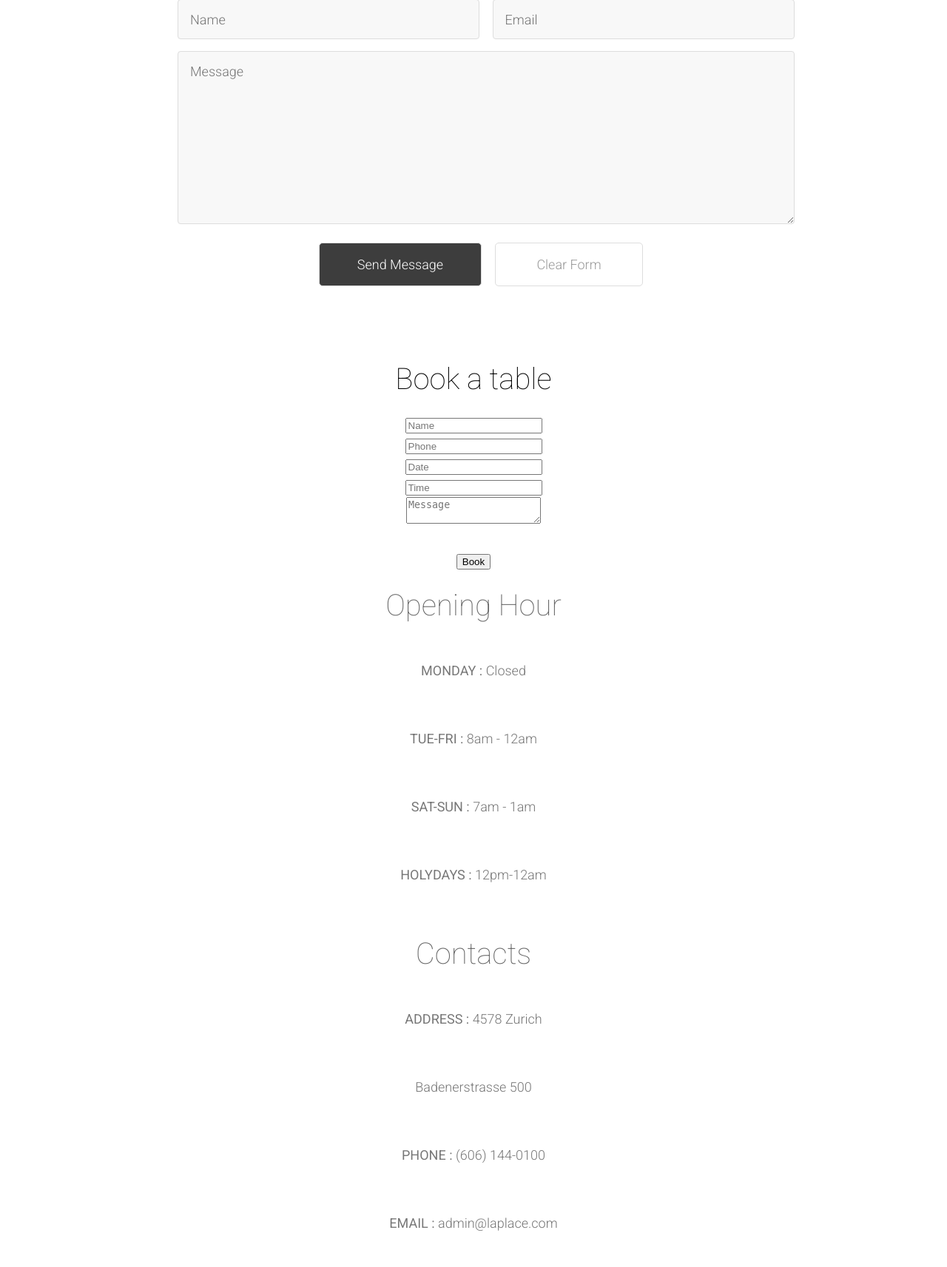
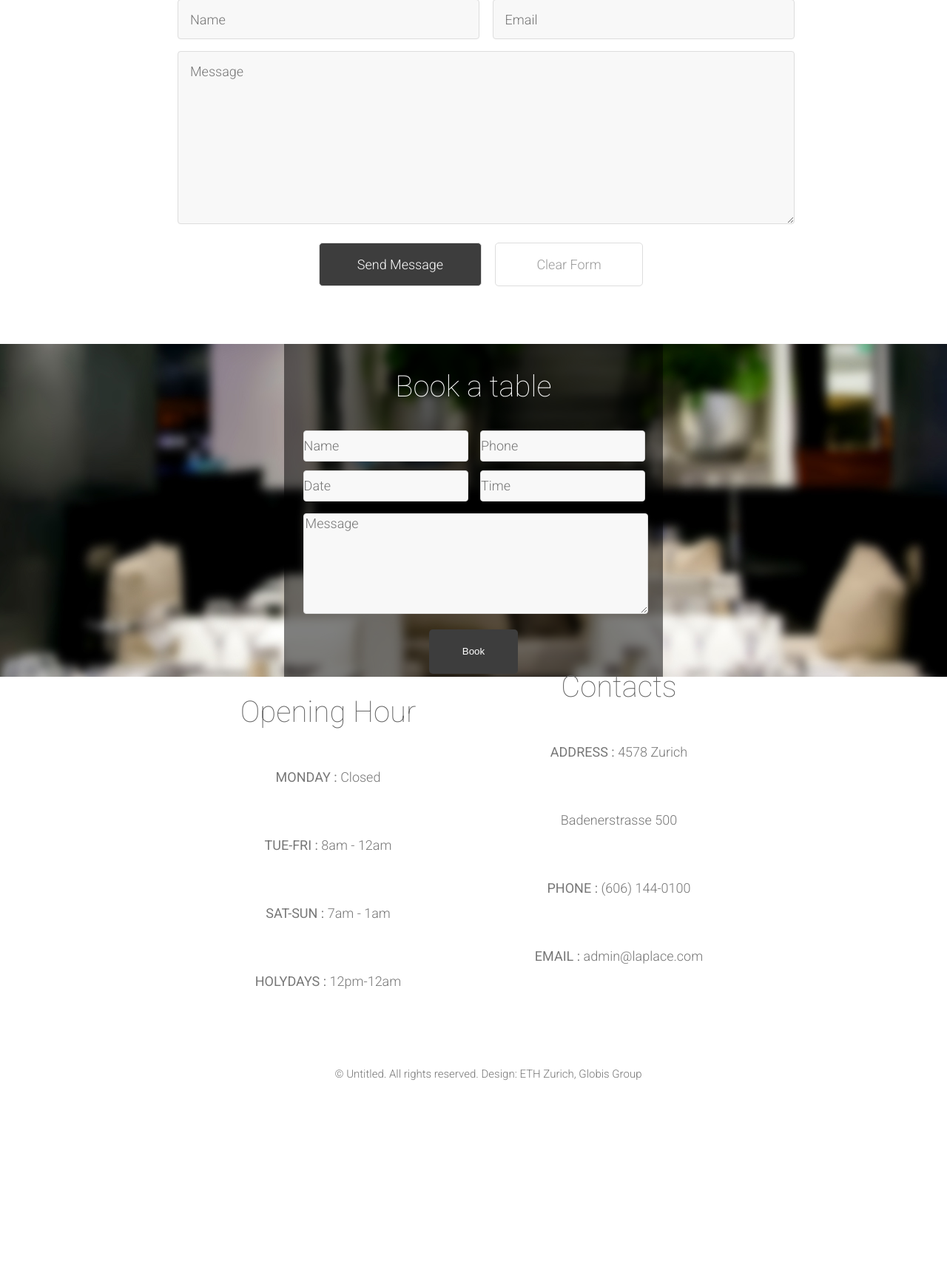
Before and after one commit to linusfessler/web-engineering, a PHP site: page / in a window 1280 px wide. Shown: the part 4096-5809 px from the top of the page at 74% size. After the commit the page ends 5557 px from the top, so only its background shows below. Run offline with PHP 8.4, Linux system fonts and the light colour scheme.

Commit message:
Book a table & Footer

```diff
--- a/assets/css/style.css
+++ b/assets/css/style.css
@@ -165,7 +165,7 @@ b {
 	line-height: 18px;
 }
 
-.contact-form input[type=text], .contact-form textarea {
+.contact-form input[type=text], .contact-form textarea, .book-a-table-form input[type=text], .book-a-table-form textarea {
 	font-family: inherit;
 	font-size: inherit;
 	font-weight: 300;
@@ -215,3 +215,95 @@ b {
 	background-color: white;
 	width: 200px;
 }
+
+/* Book a table */
+
+.book-a-table {
+    background-image: url(/images/book-table.jpg);
+    height:450px;
+    background-position: center;
+}
+
+.book-a-table-form-container {
+    width: 40%;
+    height:440px;
+    margin: 0 auto;
+    padding-top: 10px;;
+    background-color: rgba(0, 0, 0, 0.5);
+}
+
+.book-a-table-form {
+	width: 90%;
+	margin: 0 auto;
+	font-size: 18px;
+	font-weight: 100;
+	line-height: 18px;
+}
+
+.book-a-table-form input[type=text] {
+    width: 100%;
+	height: 40px;
+    padding: 0 0 0 0;
+    margin: 12px 0 0 0;
+	border: 1px solid #dddddd;
+	border-radius: 5px;
+}
+
+.book-a-table-form textarea {
+	width: 100%;
+	height: 130px;
+	margin-top: 16px;
+	border: 1px solid #dddddd;
+	border-radius: 5px;
+}
+
+.book-a-table-form input[type=text], .book-a-table-form textarea {
+	font-family: inherit;
+	font-size: inherit;
+	font-weight: 300;
+	background-color: #f8f8f8;
+	border: 1px solid #dddddd;
+	border-radius: 4px;
+}
+
+#btn-book {
+	color: white;
+	background-color: #3d3d3d;
+	width: 120px;
+    height: 60px;
+    margin: 0 auto;
+    border: none;
+    border-radius: 5px;
+}
+
+/* Opening hours */
+.opening-hours > div > p {
+
+}
+
+/* Footer */
+
+.footer {
+    margin: 50px auto 200px;
+}
+
+.footer ul {
+    list-style-type: none;
+    overflow: hidden;
+    font-family: inherit;
+    font-size: 15px
+}
+
+.footer ul li {
+    display: inline-block;
+    color: #777777;
+}
+
+.opening-hours {
+    -webkit-column-count: 2;
+    -moz-column-count: 2;
+    column-count: 2;
+    width: 60%;
+    margin:0 auto;
+    color: #777777;
+}
--- a/index.html
+++ b/index.html
@@ -263,17 +263,17 @@
 
 
 		<!-- 5th -->
-		<div >
-			<div >
-				<h2  >Book a table</h2>
+		<div class="book-a-table">
+			<div class=book-a-table-form-container>
+				<h2  style="color:white;">Book a table</h2>
 				<div >
 					<div>
-						<form method="post" action="#">
-							<div >
-								<div ><input type="text" placeholder="Name" /></div>
+						<form class="book-a-table-form" method="post" action="#">
+							<div style="-webkit-column-count: 2; -moz-column-count: 2; column-count: 2;">
+								<div class=""><input type="text" placeholder="Name" /></div>
 								<div ><input type="text" placeholder="Phone" /></div>
 							</div>
-							<div >
+							<div style="-webkit-column-count: 2; -moz-column-count: 2; column-count: 2;">
 								<div ><input type="text" placeholder="Date" /></div>
 								<div ><input type="text" placeholder="Time" /></div>
 							</div>
@@ -281,7 +281,7 @@
 								<div ><textarea name="message" placeholder="Message"></textarea></div>
 							</div>
 							</br>
-							<input type="submit"  value="Book" />
+							<input id="btn-book" type="submit"  value="Book" />
 						</form>
 					</div>
 				</div>
@@ -289,9 +289,9 @@
 		</div>
 
 
-		<!-- Footer -->
-		<div class="white">
-			<div  >
+		<!-- Opening hours -->
+		<div class="white opening-hours">
+                <div>
                     <h2> Opening Hour </h2>
                     <p> <b> MONDAY : </b>Closed </p> </br>
                     <p> <b>TUE-FRI : </b>8am - 12am</p> </br>
@@ -306,9 +306,13 @@
                     <p> <b>EMAIL : </b>admin@laplace.com</p> </br>
                 </div>
 		</div>
-		<div >
-			<ul >
-				<li>&copy; Untitled. All rights reserved.</li><li>Design: ETH Zurich, Globis Group</li>
+
+        <!-- Footer -->
+
+		<div class="footer">
+			<ul style="display:inline;">
+				<li>&copy; Untitled. All rights reserved.</li>
+                <li>Design: ETH Zurich, Globis Group</li>
 			</ul>
 		</div>
 	</body>
```
Lines whose indentation alone changed are shown as unchanged.
